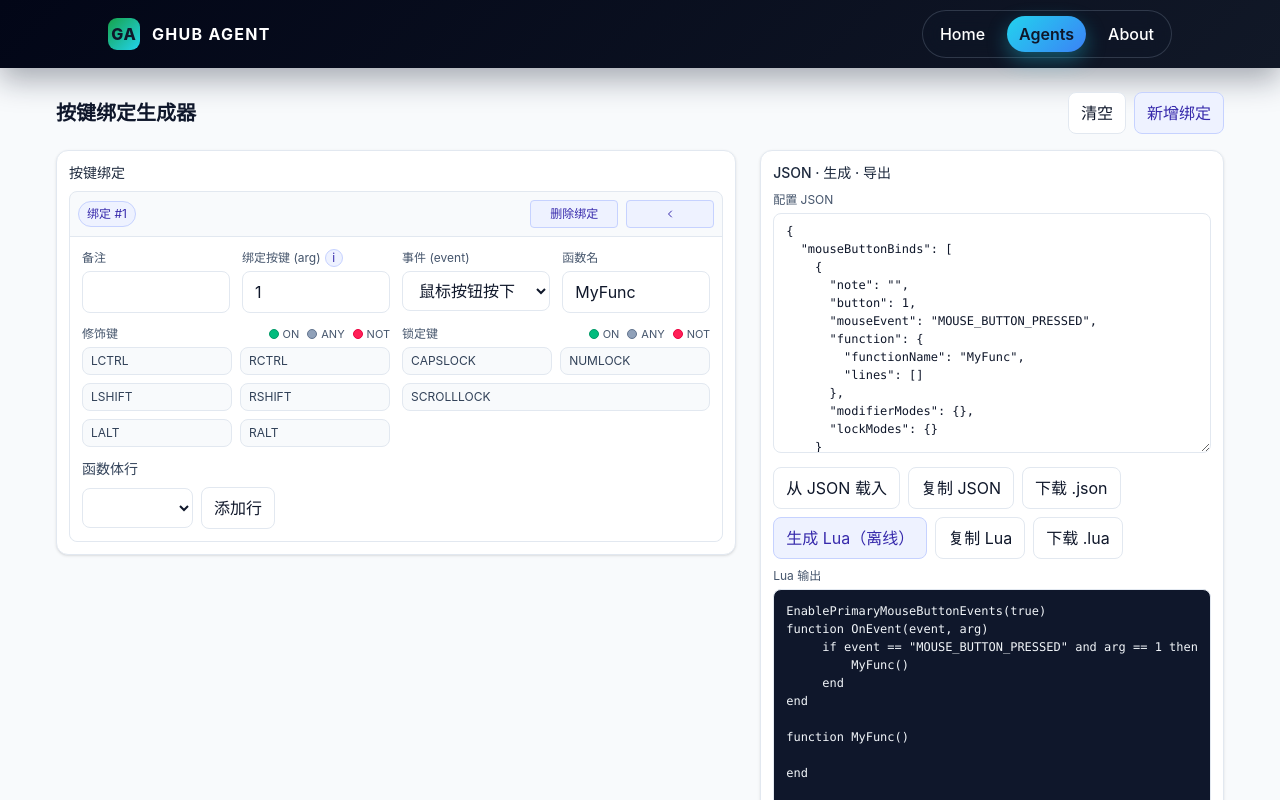
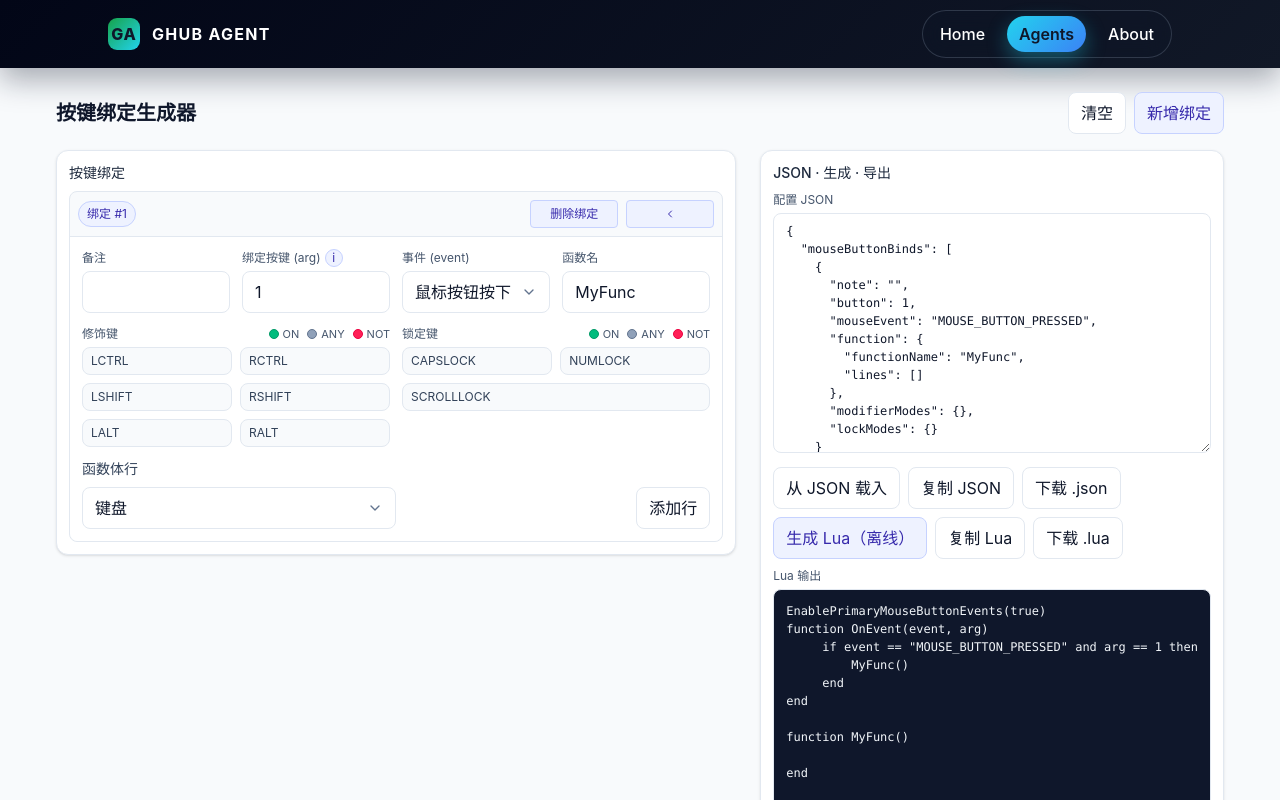
Before and after one commit to MrZengCHN/ghub-agent, a Vue app in the folder ghub-agent-frontend/: page /agents in a window 1280 px wide. Built offline with nearby package versions, Linux system fonts and the light colour scheme.

Commit message:
添加MenuSelect组件并替换AgentsView中的下拉选择器

```diff
--- /dev/null
+++ b/ghub-agent-frontend/src/components/MenuSelect.vue
@@ -0,0 +1,66 @@
+<script setup>
+import { ref, computed, onMounted, onBeforeUnmount } from 'vue'
+
+const props = defineProps({
+  modelValue: [String, Number, Boolean],
+  options: { type: Array, default: () => [] }, // [{ value, label }]
+  placeholder: { type: String, default: '请选择' },
+  disabled: { type: Boolean, default: false },
+})
+const emit = defineEmits(['update:modelValue'])
+
+const open = ref(false)
+const activeIndex = ref(-1)
+const rootEl = ref(null)
+
+const selected = computed(() => props.options.find(o => o.value === props.modelValue))
+
+function toggle(){ if (!props.disabled) open.value = !open.value }
+function close(){ open.value = false; activeIndex.value = -1 }
+function selectOption(opt){ emit('update:modelValue', opt.value); close() }
+
+function onClickOutside(e){ if (!rootEl.value) return; if (!rootEl.value.contains(e.target)) close() }
+function onKeydown(e){
+  if (!open.value) {
+    if (e.key === 'ArrowDown' || e.key === 'Enter' || e.key === ' ') { e.preventDefault(); open.value = true }
+    return
+  }
+  if (e.key === 'Escape') { e.preventDefault(); close(); return }
+  const max = props.options.length - 1
+  if (e.key === 'ArrowDown') { e.preventDefault(); activeIndex.value = Math.min(max, (activeIndex.value < 0 ? 0 : activeIndex.value + 1)) }
+  if (e.key === 'ArrowUp') { e.preventDefault(); activeIndex.value = Math.max(0, (activeIndex.value < 0 ? max : activeIndex.value - 1)) }
+  if (e.key === 'Enter' || e.key === ' ') {
+    e.preventDefault()
+    const idx = activeIndex.value < 0 ? props.options.findIndex(o=>o.value===props.modelValue) : activeIndex.value
+    if (idx >= 0) selectOption(props.options[idx])
+  }
+}
+
+onMounted(() => { document.addEventListener('click', onClickOutside) })
+onBeforeUnmount(() => { document.removeEventListener('click', onClickOutside) })
+</script>
+
+<template>
+  <div ref="rootEl" class="relative inline-block w-full">
+    <button type="button" class="w-full inline-flex items-center justify-between gap-2 px-3 py-2 rounded-lg border border-slate-200 bg-white hover:bg-slate-50 focus:outline-none focus:ring-2 focus:ring-indigo-500 disabled:opacity-60 disabled:cursor-not-allowed"
+            :aria-expanded="open ? 'true' : 'false'" :disabled="disabled" @click="toggle" @keydown="onKeydown">
+      <span class="truncate text-left flex-1">{{ selected?.label ?? placeholder }}</span>
+      <svg class="shrink-0 text-slate-500" width="16" height="16" viewBox="0 0 24 24" fill="none" stroke="currentColor" stroke-width="2" stroke-linecap="round" stroke-linejoin="round"><polyline points="6 9 12 15 18 9"/></svg>
+    </button>
+    <div v-show="open" class="absolute z-30 mt-1 left-0 right-0 rounded-lg border border-slate-200 bg-white shadow-lg p-1">
+      <ul role="menu" class="max-h-60 overflow-auto">
+        <li v-for="(opt, i) in options" :key="String(opt.value)" role="menuitem"
+            class="flex items-center gap-2 px-3 py-2 rounded-md cursor-pointer select-none"
+            :class="[ (opt.value === modelValue) ? 'bg-slate-100 text-slate-900' : 'text-slate-800 hover:bg-slate-50' ]"
+            @mouseenter="activeIndex = i" @mouseleave="activeIndex = -1" @click="selectOption(opt)">
+          <svg v-if="opt.value === modelValue" class="text-indigo-600" width="14" height="14" viewBox="0 0 24 24" fill="none" stroke="currentColor" stroke-width="2" stroke-linecap="round" stroke-linejoin="round"><polyline points="20 6 9 17 4 12"/></svg>
+          <span class="truncate">{{ opt.label }}</span>
+        </li>
+      </ul>
+    </div>
+  </div>
+</template>
+
+<style scoped>
+/***** no-op; using Tailwind utilities *****/
+</style>
--- a/ghub-agent-frontend/src/views/AgentsView.vue
+++ b/ghub-agent-frontend/src/views/AgentsView.vue
@@ -1,6 +1,6 @@
 <script setup>
 import { reactive, ref, computed, watch, onMounted } from 'vue'
-
+import MenuSelect from '@/components/MenuSelect.vue'
 // Enums and labels
 const MouseOnEvent = [
   { value: 'MOUSE_BUTTON_PRESSED', label: '鼠标按钮按下' },
@@ -55,6 +55,14 @@ const ModifierLower = { LSHIFT:'lshift', RSHIFT:'rshift', LCTRL:'lctrl', RCTRL:'
 const LockLower = { CAPSLOCK:'capslock', NUMLOCK:'numlock', SCROLLLOCK:'scrolllock' }
 const MODIFIER_KEYS = ['LCTRL','RCTRL','LSHIFT','RSHIFT','LALT','RALT']
 const LOCK_KEYS = ['CAPSLOCK','NUMLOCK','SCROLLLOCK']
+
+const LineTypeOptions = [
+  { value: 'Keyboard', label: '键盘' },
+  { value: 'Mouse', label: '鼠标' },
+  { value: 'Sleep', label: '延时' },
+  { value: 'Macro', label: '宏' },
+  { value: 'MouseMove', label: '鼠标移动' },
+]
 
 // State
 const builder = reactive({ mouseButtonBinds: [] })
@@ -287,9 +295,7 @@ onMounted(() => { if (!builder.mouseButtonBinds.length) addBind() })
                 </div>
                 <div>
                   <label class="block text-[12px] text-slate-600 mb-1 flex items-center gap-1">事件 (event)</label>
-                  <select class="w-full px-3 py-2 rounded-lg border border-slate-200" :value="b.mouseEvent" @change="e=>updateBind(idx,'mouseEvent',e.target.value)">
-                    <option v-for="o in MouseOnEvent" :key="o.value" :value="o.value">{{ o.label }}</option>
-                  </select>
+                  <MenuSelect :options="MouseOnEvent" :model-value="b.mouseEvent" @update:modelValue="v=>updateBind(idx,'mouseEvent',v)" />
                 </div>
                 <div>
                   <label class="block text-[12px] text-slate-600 mb-1 flex items-center gap-1">函数名</label>
@@ -324,9 +330,9 @@ onMounted(() => { if (!builder.mouseButtonBinds.length) addBind() })
                     <div v-if="ln.type==='Keyboard'" class="grid grid-cols-1 sm:grid-cols-3 gap-3 items-end">
                       <div>
                         <label class="block text-[12px] text-slate-600 mb-1">事件</label>
-                        <select class="w-full px-3 py-2 rounded-lg border border-slate-200" :value="ln.keyboardEvent" @change="e=>updateLine(idx,lidx,'keyboardEvent',e.target.value)">
-                          <option v-for="o in KeyboardEvent" :key="o.value" :value="o.value">{{ o.label }}</option>
-                        </select>
+
+                        <MenuSelect :options="KeyboardEvent" :model-value="ln.keyboardEvent" @update:modelValue="v=>updateLine(idx,lidx,'keyboardEvent',v)" />
+
                       </div>
                       <div>
                         <label class="block text-[12px] text-slate-600 mb-1">按键</label>
@@ -342,9 +348,7 @@ onMounted(() => { if (!builder.mouseButtonBinds.length) addBind() })
                     <div v-else-if="ln.type==='Mouse'" class="grid grid-cols-1 sm:grid-cols-3 gap-3 items-end">
                       <div>
                         <label class="block text-[12px] text-slate-600 mb-1">事件</label>
-                        <select class="w-full px-3 py-2 rounded-lg border border-slate-200" :value="ln.mouseEvent" @change="e=>updateLine(idx,lidx,'mouseEvent',e.target.value)">
-                          <option v-for="o in MouseButtonAction" :key="o.value" :value="o.value">{{ o.label }}</option>
-                        </select>
+                        <MenuSelect :options="MouseButtonAction" :model-value="ln.mouseEvent" @update:modelValue="v=>updateLine(idx,lidx,'mouseEvent',v)" />
                       </div>
                       <div>
                         <label class="block text-[12px] text-slate-600 mb-1">按钮编号</label>
@@ -368,9 +372,7 @@ onMounted(() => { if (!builder.mouseButtonBinds.length) addBind() })
                     <div v-else-if="ln.type==='Macro'" class="grid grid-cols-1 sm:grid-cols-3 gap-3 items-end">
                       <div>
                         <label class="block text-[12px] text-slate-600 mb-1">事件</label>
-                        <select class="w-full px-3 py-2 rounded-lg border border-slate-200" :value="ln.macroEvent" @change="e=>updateLine(idx,lidx,'macroEvent',e.target.value)">
-                          <option v-for="o in MacroEvent" :key="o.value" :value="o.value">{{ o.label }}</option>
-                        </select>
+                        <MenuSelect :options="MacroEvent" :model-value="ln.macroEvent" @update:modelValue="v=>updateLine(idx,lidx,'macroEvent',v)" />
                       </div>
                       <div>
                         <label class="block text-[12px] text-slate-600 mb-1">名称</label>
@@ -384,9 +386,7 @@ onMounted(() => { if (!builder.mouseButtonBinds.length) addBind() })
                     <div v-else-if="ln.type==='MouseMove'" class="grid grid-cols-1 sm:grid-cols-5 gap-3 items-end">
                       <div class="sm:col-span-2">
                         <label class="block text-[12px] text-slate-600 mb-1">事件</label>
-                        <select class="w-full px-3 py-2 rounded-lg border border-slate-200" :value="ln.moveEvent" @change="e=>updateLine(idx,lidx,'moveEvent',e.target.value)">
-                          <option v-for="o in MouseMoveEvent" :key="o.value" :value="o.value">{{ o.label }}</option>
-                        </select>
+                        <MenuSelect :options="MouseMoveEvent" :model-value="ln.moveEvent" @update:modelValue="v=>updateLine(idx,lidx,'moveEvent',v)" />
                       </div>
                       <div v-if="ln.moveEvent!=='MOVE_WHEEL'">
                         <label class="block text-[12px] text-slate-600 mb-1">X</label>
@@ -408,14 +408,10 @@ onMounted(() => { if (!builder.mouseButtonBinds.length) addBind() })
                 </div>
 
                 <div class="flex items-center gap-2 mt-2">
-                  <select class="px-3 py-2 rounded-lg border border-slate-200" :id="`lineType-${idx}`" v-model="b._newType">
-                    <option value="Keyboard">键盘</option>
-                    <option value="Mouse">鼠标</option>
-                    <option value="Sleep">延时</option>
-                    <option value="Macro">宏</option>
-                    <option value="MouseMove">鼠标移动</option>
-                  </select>
-                  <button class="px-3 py-2 rounded-lg border border-slate-200 bg-white hover:bg-slate-50" @click="addLine(idx, b._newType || 'Keyboard')">添加行</button>
+<div class="basis-1/2 min-w-[160px]">
+                  <MenuSelect :options="LineTypeOptions" :model-value="b._newType || 'Keyboard'" @update:modelValue="v => b._newType = v" />
+</div>
+                  <button class="ml-auto px-3 py-2 rounded-lg border border-slate-200 bg-white hover:bg-slate-50" @click="addLine(idx, b._newType || 'Keyboard')">添加行</button>
                 </div>
               </div>
             </div>
```
